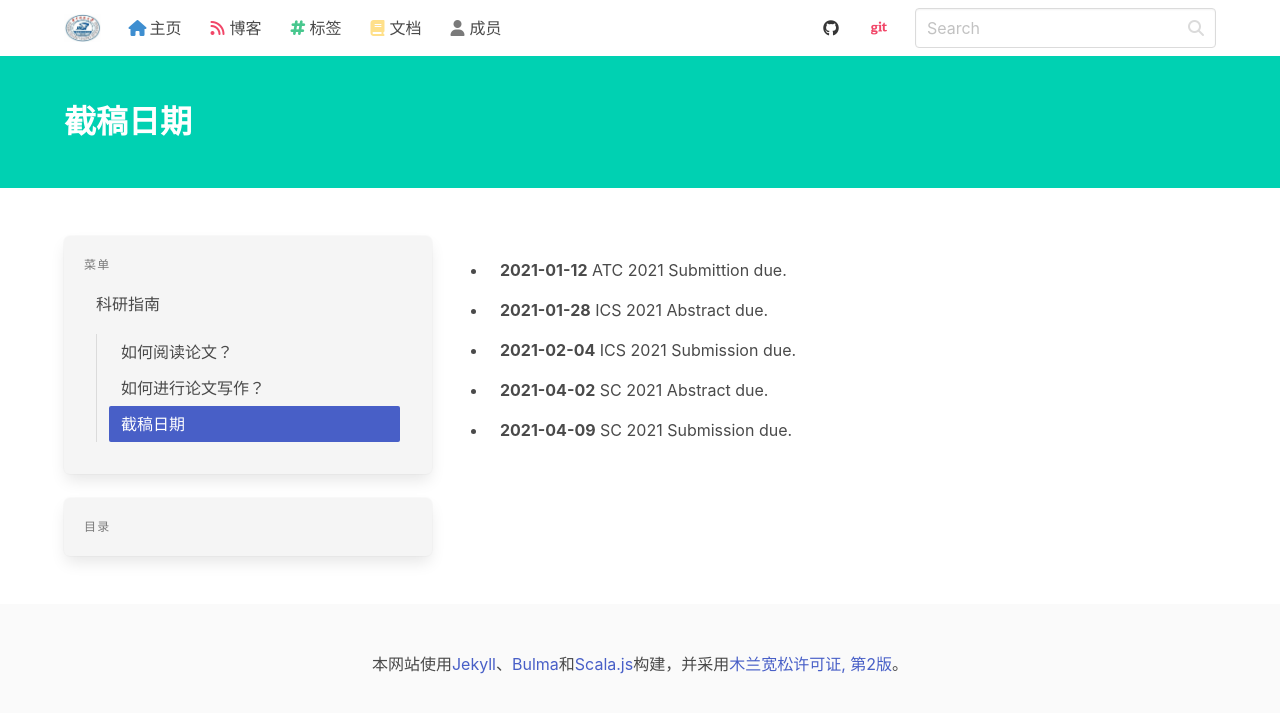
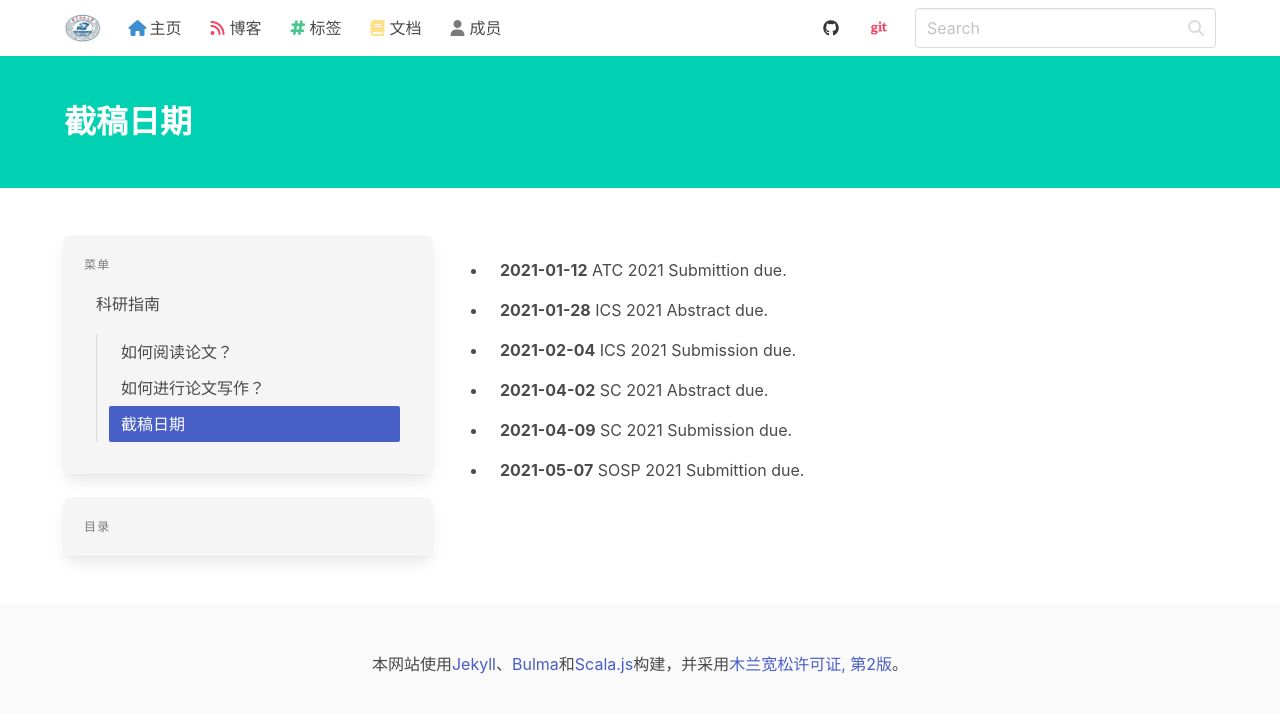
Before and after one commit to haslaboratory/haslaboratory.github.io, a Jekyll site: the page built from _docs/research/deadlines.html, in a window 1280 px wide. Shown: the top 713 px of the page. Built offline with Jekyll 4.4.1, drawn with Linux system fonts in a browser that asks for light colours; nearby versions of some CDN libraries; library files that are not in the unit come from our copies.

Commit message:
add sosp

```diff
--- a/_data/deadlines.yml
+++ b/_data/deadlines.yml
@@ -22,3 +22,8 @@
   description: Submittion due.
   deadline: 2021-01-12
   url: https://www.usenix.org/conference/atc21/call-for-papers
+
+- conference: SOSP 2021
+  description: Submittion due.
+  deadline: 2021-05-07
+  url: https://sosp2021.mpi-sws.org/cfp.html
```
